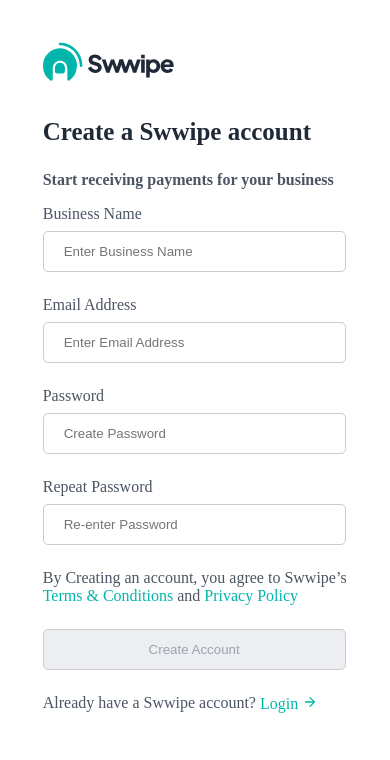
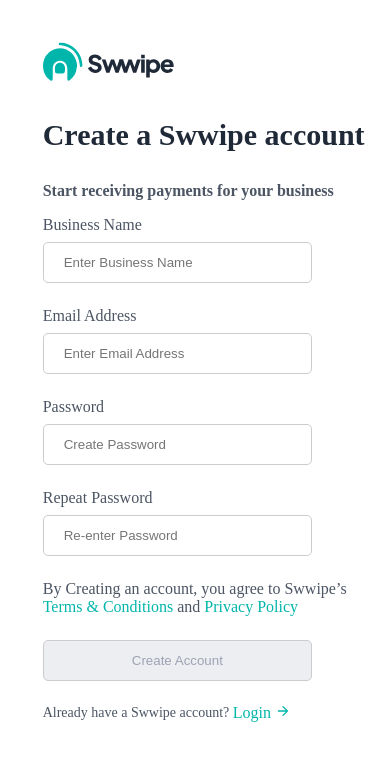
Before and after one commit to Adeyemi7/Swwipe-Banking-Mini-App-UI, a Vue app: page / in a window 390 px wide. Shown: the top 760 px of the page. Built offline with nearby package versions, Linux system fonts and the light colour scheme.

Commit message:
additional changes

```diff
--- a/src/components/CreateNewPassword.vue
+++ b/src/components/CreateNewPassword.vue
@@ -41,7 +41,7 @@
       <h1>Create New Password</h1>
       <p>Create a new password to login to your account</p>
 
-      <div>
+      <div class="handy">
         <HandMobile />
       </div>
 
@@ -164,25 +164,23 @@
   }
 }
 
-/* @media (max-width: 44em) {
-  .container {
-
-  }
-} */
-
 @media (max-width: 42em) {
   .container {
-    width: 70%;
+    width: 90%;
   }
 }
 
-@media (max-width: 30em) {
+@media (max-width: 20em) {
   .container {
     width: 70%;
   }
 
-  .form-container h1 {
-    font-size: 1.5em;
+  .form-container {
+    width: 90%;
+  }
+
+  .handy {
+    margin-left: -1em;
   }
 }
 </style>
--- a/src/components/ForgotPassword.vue
+++ b/src/components/ForgotPassword.vue
@@ -49,7 +49,7 @@
           <p class="forget-description">
             Don’t worry, it happens. Please provide the email address associated with your account
           </p>
-          <p class="">
+          <p class="handy">
             <HandMobile />
           </p>
 
@@ -175,14 +175,16 @@
     width: 45%;
   }
 }
-@media (max-width: 44em) {
-  .pop-up {
-    width: 60%;
-  }
-}
-@media (max-width: 42em) {
+
+@media (max-width: 26.9625em) {
   .pop-up {
     width: 70%;
   }
 }
+
+@media (max-width: 26.9625em) {
+  .handy {
+    margin-left: -1em;
+  }
+}
 </style>
--- a/src/components/LoginData.vue
+++ b/src/components/LoginData.vue
@@ -222,13 +222,7 @@
   }
 }
 
-@media (max-width: 44em) {
-  p.footer {
-    font-size: 14px;
-  }
-}
-
-@media (max-width: 42em) {
+@media (max-width: 26.9625em) {
   div.real-container {
     width: 90vw;
     margin: 0 auto;
@@ -248,8 +242,9 @@
     width: 90%;
   }
 
-  p.footer {
-    font-size: 14px;
+  p.footer,
+  .login-texts {
+    font-size: 16px;
   }
 }
 </style>
--- a/src/components/SuccessfulEmailMessage.vue
+++ b/src/components/SuccessfulEmailMessage.vue
@@ -49,15 +49,15 @@
   }
 }
 
-@media (max-width: 44em) {
+@media (max-width: 48em) {
   .container {
     gap: 20px;
     top: -5%;
-    right: -250px;
+    right: -270px;
   }
 }
 
-@media (max-width: 42em) {
+@media (max-width: 26.9625em) {
   .container {
     gap: 20px;
     top: -5%;
--- a/src/components/UsersData.vue
+++ b/src/components/UsersData.vue
@@ -66,7 +66,7 @@
 
         <button class="btn" type="submit">Create Account</button>
 
-        <p>
+        <p class="buttom">
           Already have a Swwipe account?
           <router-link class="login-router" to="/LoginPage">
             <span class="login-texts">
@@ -174,7 +174,7 @@
   }
 }
 
-@media (max-width: 45em) {
+@media (max-width: 26.925em) {
   .real-container {
     width: 90%;
     margin: 0 auto;
@@ -184,27 +184,8 @@
     margin-top: 10%;
   }
 
-  .Create-texts {
-    font-size: 25px;
-  }
-  input,
-  button {
-    width: 90%;
-  }
-
-  .forgot-password {
-    width: 90%;
-  }
-}
-
-@media (max-width: 41em) {
-  .real-container {
-    width: 90%;
-    margin: 0 auto;
-  }
-
-  .s-logo {
-    margin-top: 10%;
+  .buttom {
+    font-size: 14px;
   }
 }
 </style>
--- a/src/components/newPasswordCreated.vue
+++ b/src/components/newPasswordCreated.vue
@@ -49,15 +49,15 @@
   }
 }
 
-@media (max-width: 44em) {
+@media (max-width: 48em) {
   .container-password {
     gap: 20px;
     top: -5%;
-    right: -250px;
+    right: -270px;
   }
 }
 
-@media (max-width: 42em) {
+@media (max-width: 26.9625em) {
   .container-password {
     gap: 20px;
     top: -5%;
@@ -65,11 +65,11 @@
   }
 }
 
-@media (max-width: 30em) {
+@media (max-width: 20em) {
   .container-password {
-    gap: 20px;
+    gap: 10px;
     top: -2%;
-    right: -150px;
+    right: -170px;
   }
 }
 </style>
```
